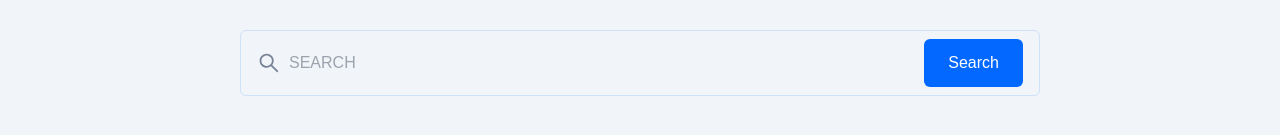
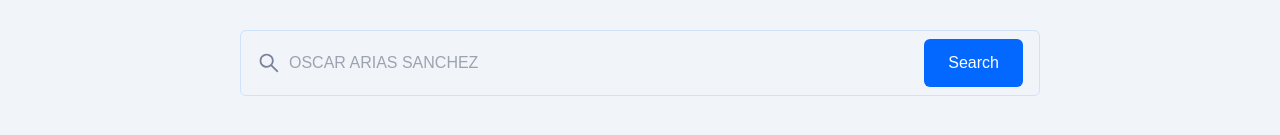
Before and after one commit to ealpizr/walleye, a Next.js app: page / in a window 1280 px wide. Shown: the part 553-688 px from the top of the page. Built offline with nearby package versions, Linux system fonts and the light colour scheme; no server answers; a web font is replaced by a local one.

Commit message:
change input placeholder

```diff
--- a/src/pages/index.tsx
+++ b/src/pages/index.tsx
@@ -95,7 +95,7 @@ const Home = () => {
               ref={searchInputRef}
               autoFocus
               id="search"
-              placeholder="Search"
+              placeholder="OSCAR ARIAS SANCHEZ"
             />
             <button
               className="hidden rounded-md bg-[#0368FF] py-3 px-6 text-white md:block"
```
